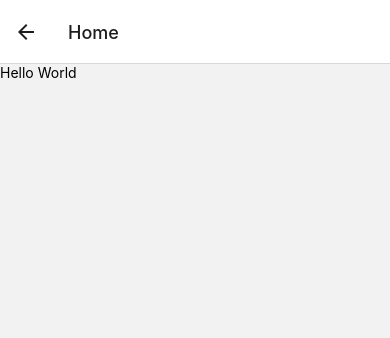
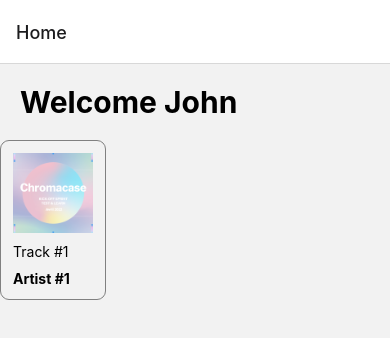
Before and after one commit to Chroma-Case/PoC_ReactNative, a React Native app: screen /Home in a window 390 px wide. Shown: the top 338 px of the page. Built offline with nearby package versions, Linux system fonts and the light colour scheme.

Commit message:
Create Track Card

```diff
--- /dev/null
+++ b/src/components/track-card.tsx
@@ -0,0 +1,16 @@
+import { TouchableHighlight } from "react-native";
+import Track from "../models/track";
+import { Text, View, Image } from "react-native";
+import art from '../../assets/template_art.png';
+
+const TrackCard = () => (
+	<View style={{ borderColor: 'grey', borderWidth: 0.5, borderRadius: 9, alignSelf: 'flex-start', padding: 12 }}>
+		<>
+			<Image source={art} style={{ width: 80, height: 80}}/>
+			<Text style={{ paddingVertical: 10 }}>Track #1</Text>
+			<Text style={{ fontWeight: 'bold' }}>Artist #1</Text>
+		</>
+	</View>
+);
+
+export default TrackCard;
--- a/src/routes.tsx
+++ b/src/routes.tsx
@@ -10,14 +10,14 @@ const Routes = () => (
 	<NavigationContainer>
 		<Stack.Navigator>
 			<Stack.Screen
-				name="SplashScreen"
-				component={SplashScreen}
-				options={{ title: 'Welcome' }}
-			/>
-			<Stack.Screen
 				name="Home"
 				component={HomeScreen}
 			/>
+			<Stack.Screen
+				name="SplashScreen"
+				component={SplashScreen}
+				options={{ title: 'Welcome', headerShown: false }}
+				/>
 		</Stack.Navigator>
 	</NavigationContainer>
  )
--- a/src/views/home.tsx
+++ b/src/views/home.tsx
@@ -1,10 +1,12 @@
 import { StyleSheet, Text, View, Image } from 'react-native';
 import Button from '../components/button';
+import TrackCard from '../components/track-card';
 
 export const HomeScreen = () => {
 	return (
 		<View>
-			<Text>Hello World</Text>
+			<Text style={{ fontSize: 30, fontWeight: 'bold', padding: 20 }}>Welcome John</Text>
+			<TrackCard/>
 		</View>
 	);
 }
--- a/src/views/splashscreen.tsx
+++ b/src/views/splashscreen.tsx
@@ -1,7 +1,8 @@
-import { StyleSheet, Text, View, Image } from 'react-native';
+import { StyleSheet, Text, View, Image, StatusBar } from 'react-native';
 import Button from '../components/button';
 import FitImage from 'react-native-fit-image';
 import logo from '../../assets/banner.png';
+import React from 'react';
 
 export const SplashScreen = ({ navigation }) => {
 	return (
@@ -12,7 +13,7 @@ export const SplashScreen = ({ navigation }) => {
 				source={logo}
 			/>
 			<View style={{ alignItems: 'center', justifyContent: 'center' }}>
-				<Button label={'Login'} onPressed={() => navigation.navigate('Home')} color={'green'} />
+				<Button label={'Login'} onPressed={() => navigation.push('Home')} color={'green'} />
 			</View>
 		</View>
 	);
```
Also changed, not shown: assets/template_art.png (added).
